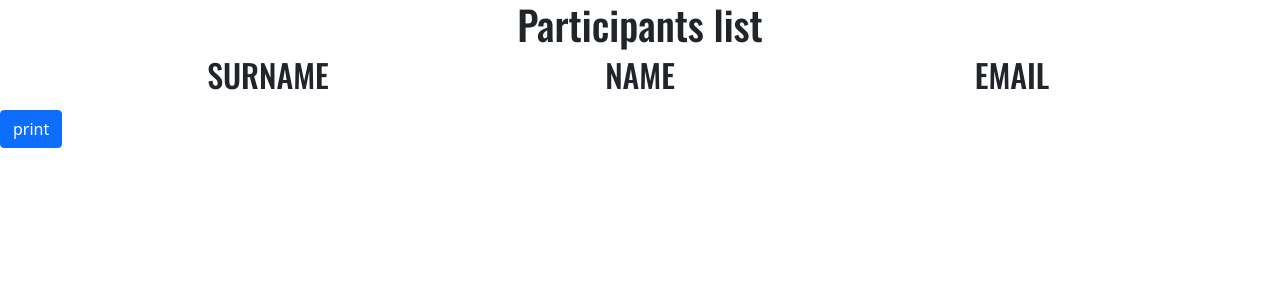
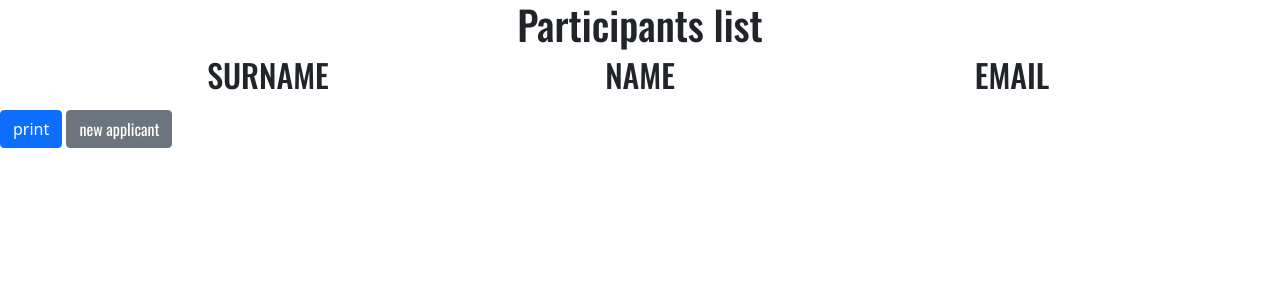
Before and after one commit to elyatim-omar/P3-Page-d-inscription, a PHP site: page /result.php in a window 1280 px wide. Shown: the top 300 px of the page. Run offline with PHP 8.4, Linux system fonts and the light colour scheme.

Commit message:
petite amelioration

```diff
--- a/page dinscription/forum/result.php
+++ b/page dinscription/forum/result.php
@@ -118,6 +118,7 @@
      </div>
      </div>
              <button type="button" class="btn btn-primary d-print-none " onclick="window.print()">print</button>
+             <a href="index.php" type="button" class="btn btn-secondary d-print-none ">new applicant</a>
 
     </body>
     <link href="https://cdn.jsdelivr.net/npm/bootstrap@5.0.0-beta2/dist/css/bootstrap.min.css" rel="stylesheet" integrity="sha384-BmbxuPwQa2lc/FVzBcNJ7UAyJxM6wuqIj61tLrc4wSX0szH/Ev+nYRRuWlolflfl" crossorigin="anonymous">
```
